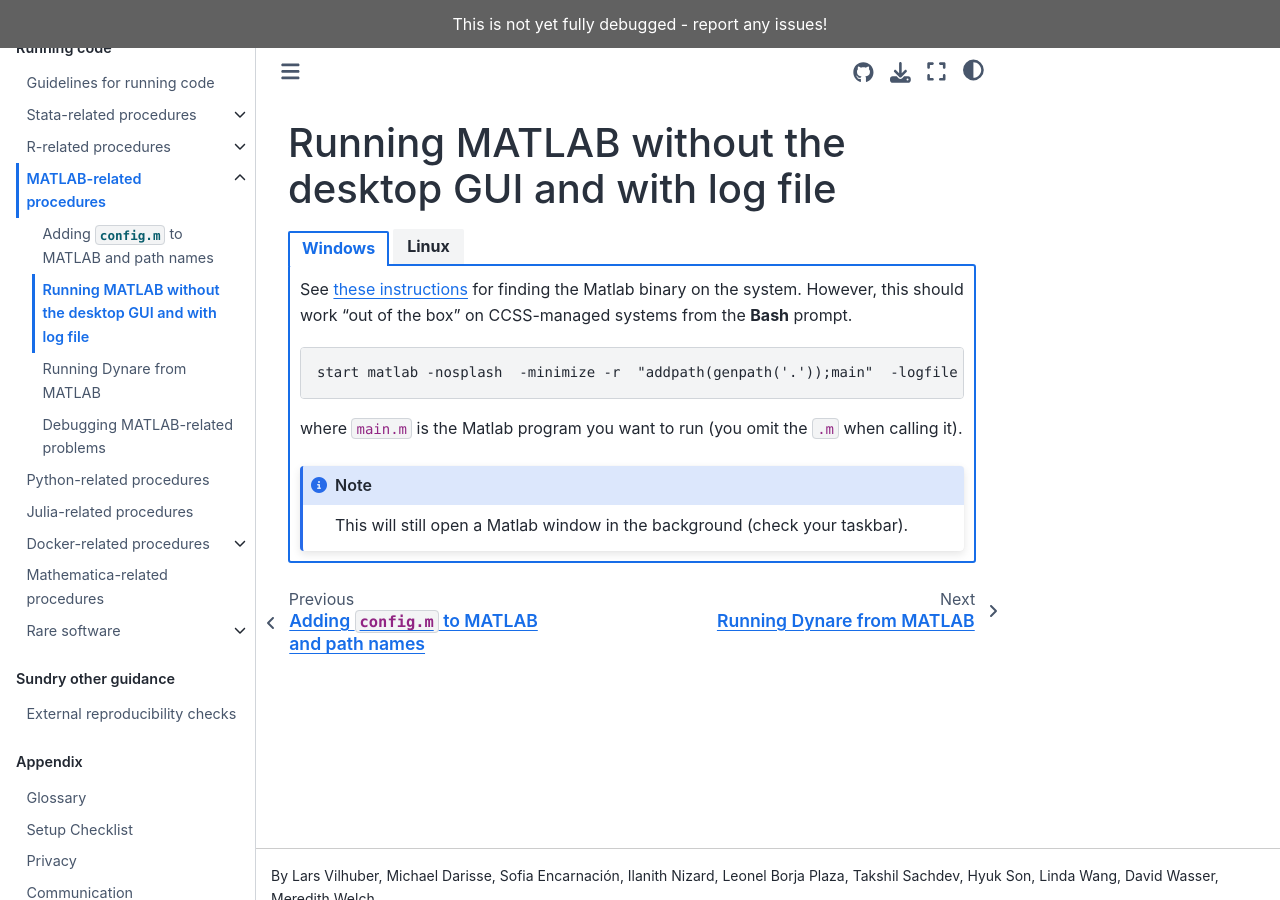
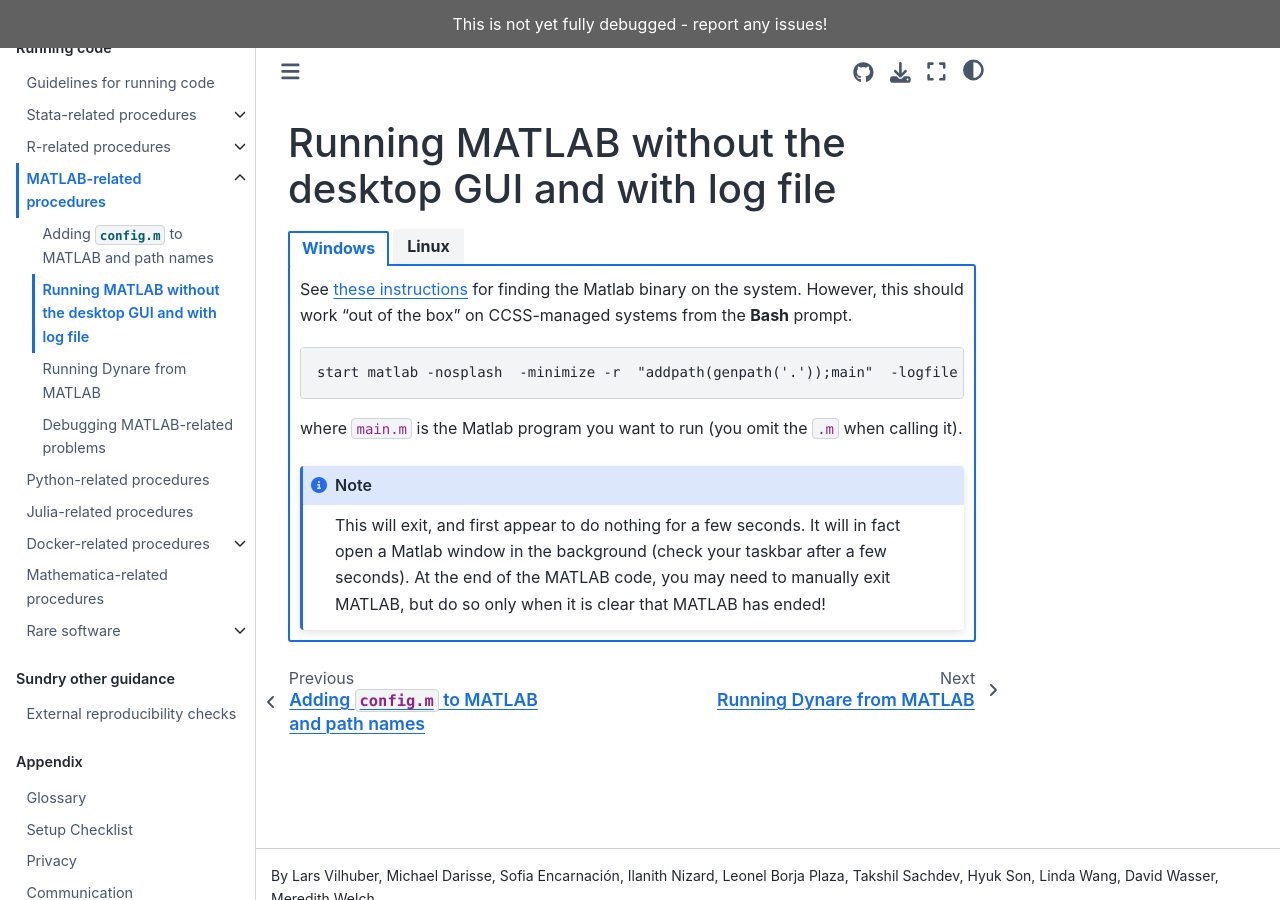
Before and after one commit to labordynamicsinstitute/ldilab-manual, a Jupyter Book: the page built from 96-22-running-matlab-code.md, in a window 1280 px wide and 900 px high. Built offline with Jupyter Book 1.0.4 settings and Sphinx 7.4.7 and the Sphinx Book theme 1.1.4, drawn with Linux system fonts in a browser that asks for light colours.

Commit message:
Update 96-22-running-matlab-code.md

````diff
--- a/96-22-running-matlab-code.md
+++ b/96-22-running-matlab-code.md
@@ -15,7 +15,7 @@
 where `main.m` is the Matlab program you want to run (you omit the `.m` when calling it).
 
 ```{note}
-This will still open a Matlab window in the background (check your taskbar).
+This will exit, and first appear to do nothing for a few seconds. It will in fact open a Matlab window in the background (check your taskbar after a few seconds). At the end of the MATLAB code, you may need to manually exit MATLAB, but do so only when it is clear that MATLAB has ended!
 ```
 
 :::
````
